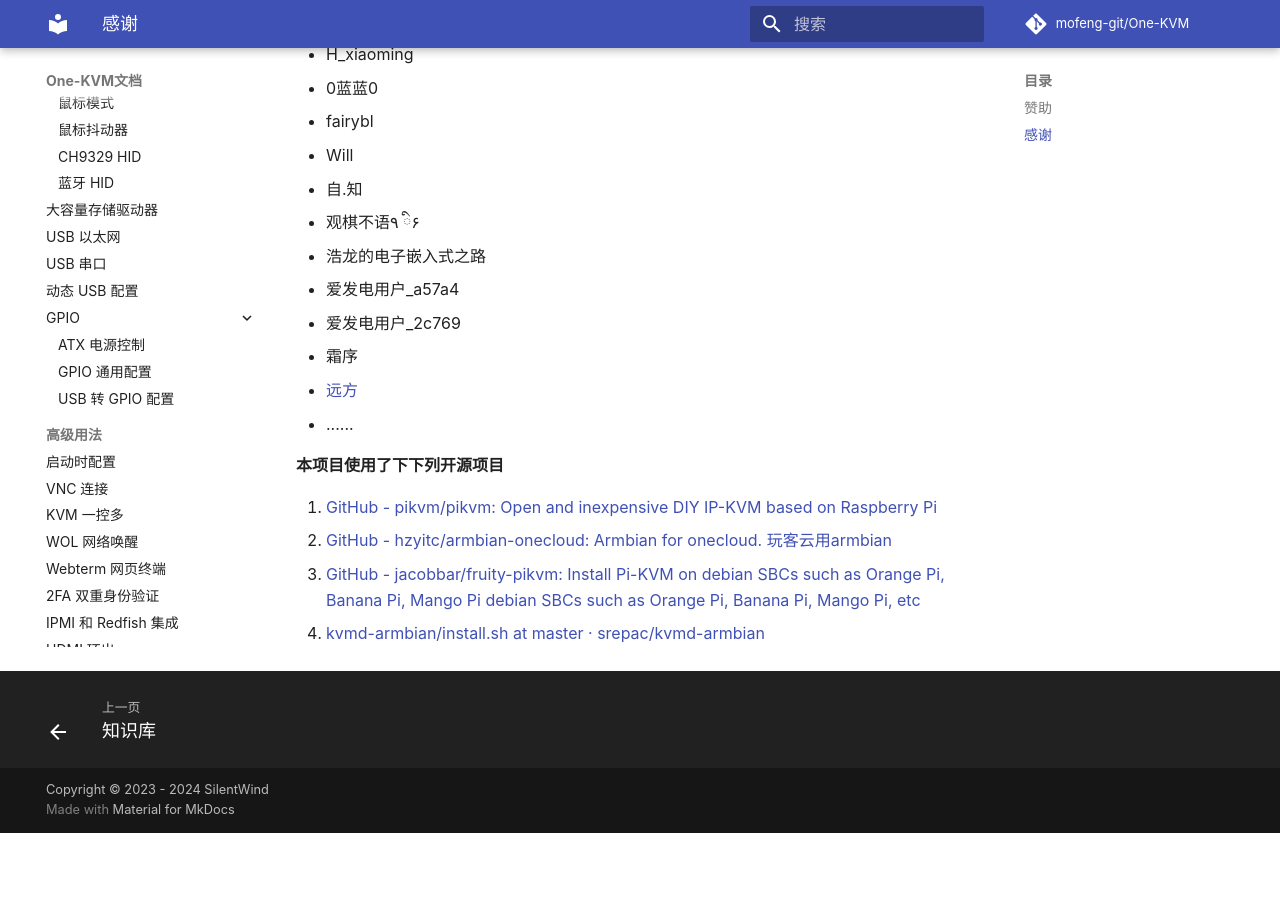
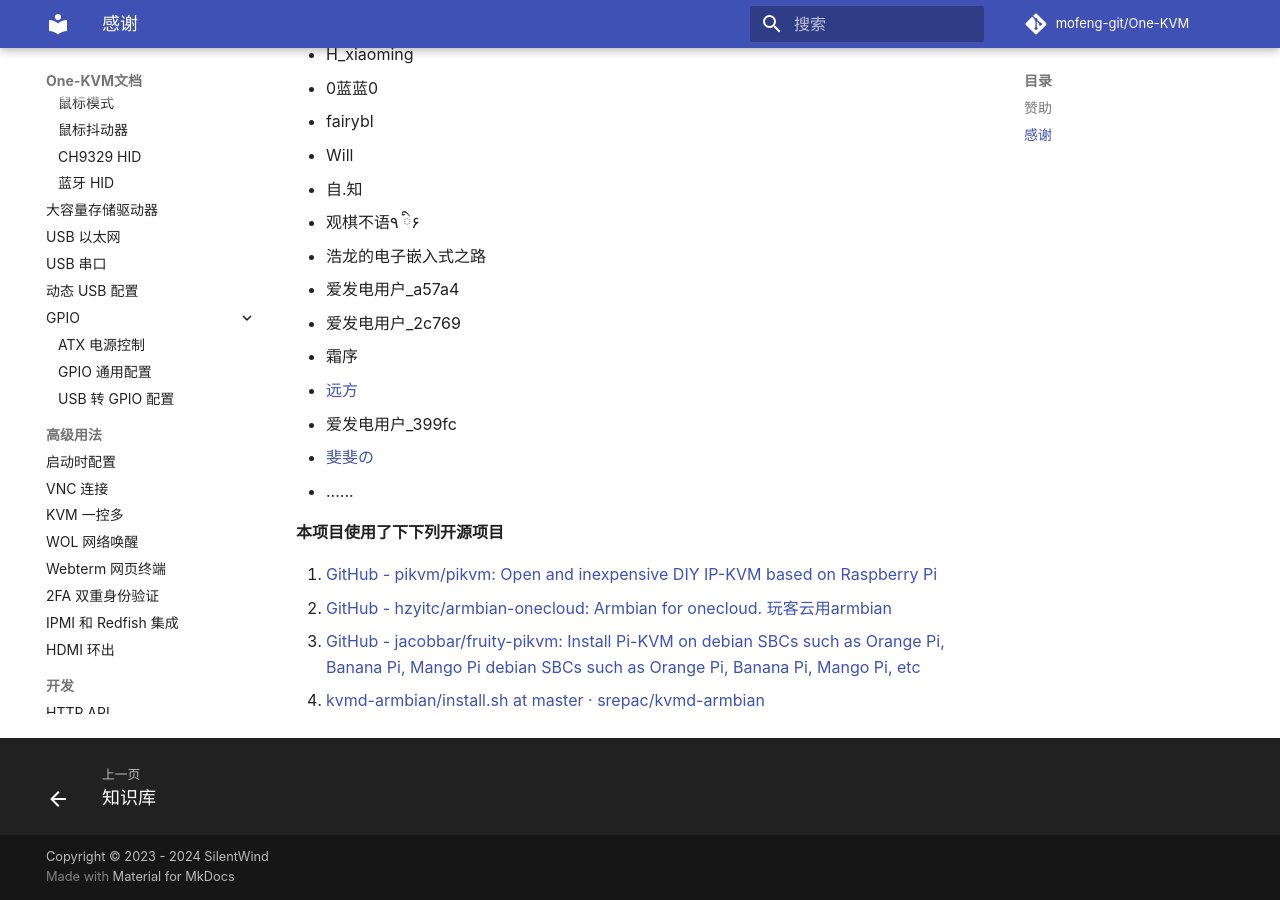
Before and after one commit to mofeng-git/One-KVM_WEB, an MkDocs documentation site: the page built from docs/thanks.md, in a window 1280 px wide and 900 px high, scrolled down 631 px. Built offline with MkDocs 1.6.1 and Material for MkDocs 9.7.7, drawn with Linux system fonts in a browser that asks for light colours; comment, search, counter and statistics services are not loaded; before the commit the page ends 1464 px from its top, so only the background shows below that.

Commit message:
更新赞助信息

```diff
--- a/docs/thanks.md
+++ b/docs/thanks.md
@@ -26,6 +26,8 @@ QQ交流群：569514148 （One-KVM交流群）
 - 爱发电用户_2c769
 - 霜序
 - [远方](https://runyf.cn/)
+- 爱发电用户_399fc
+- [斐斐の](https://www.mmuaa.com/)
 - ......
 
 **本项目使用了下下列开源项目**
```
